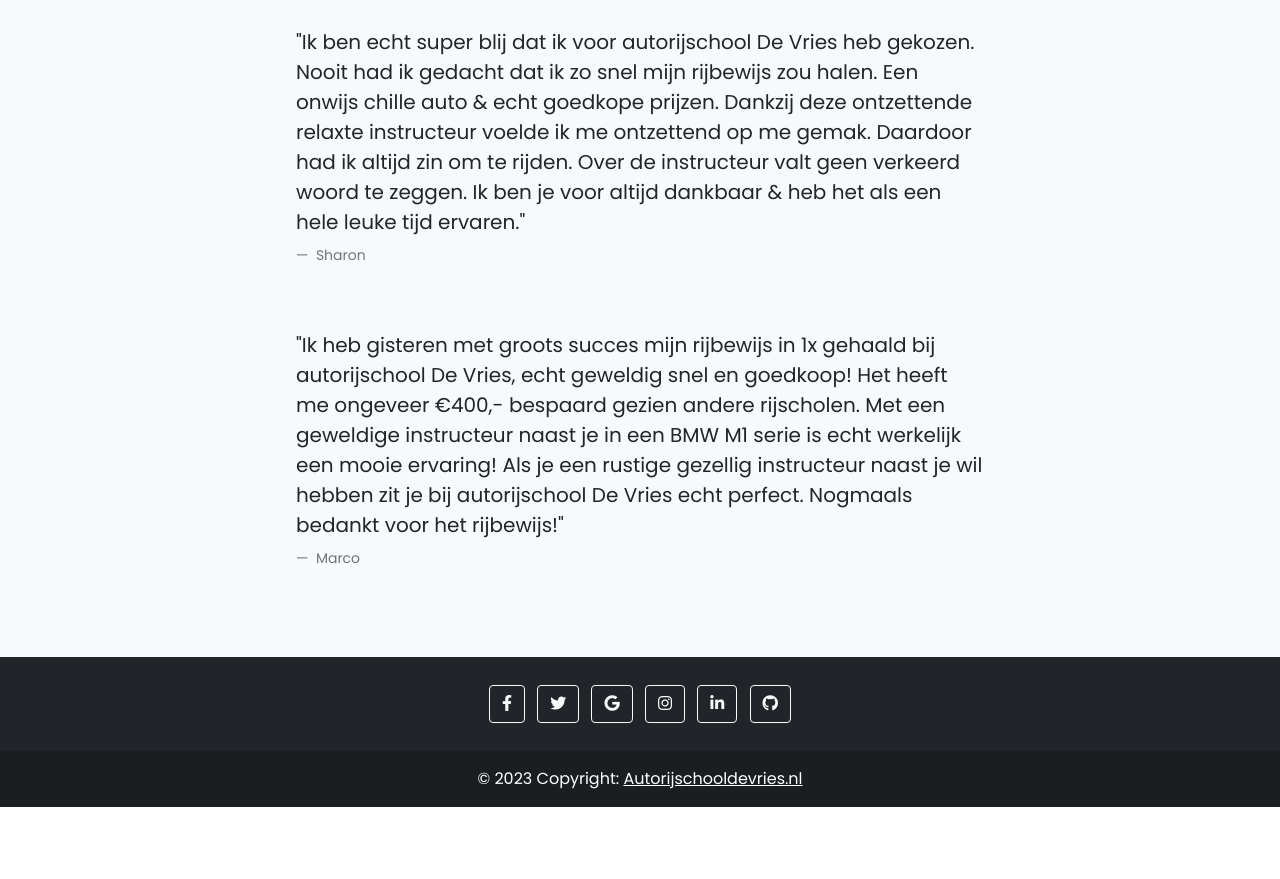
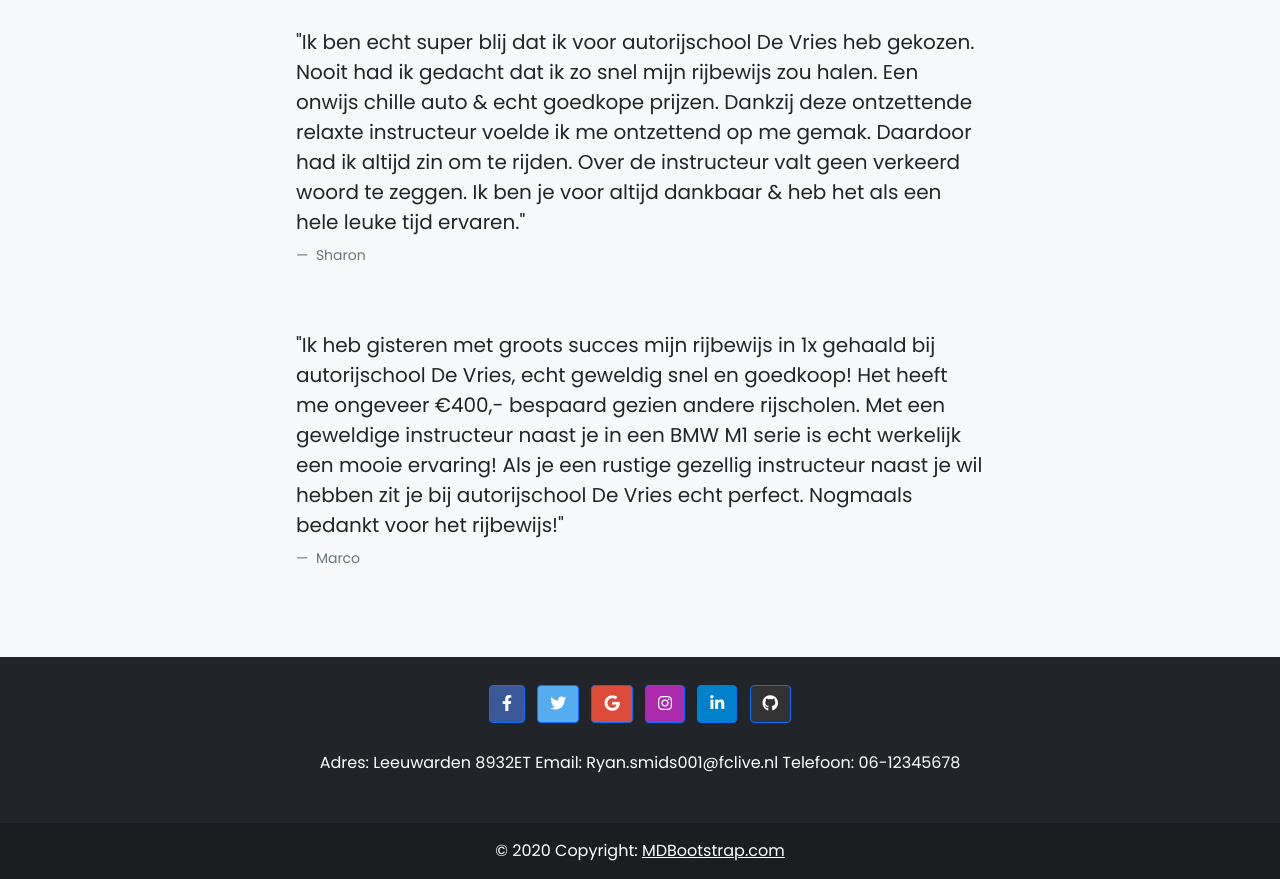
Before and after one commit to ryansmids/Autorijschool-De-Vries, a plain HTML site: page index.html in a window 1280 px wide. Shown: the part 2314-3193 px from the top of the page. Before the commit the page ends 3121 px from the top, so only its background shows below. Drawn offline with nearby package versions, Linux system fonts and the light colour scheme.

Commit message:
footer edit

```diff
--- a/index.html
+++ b/index.html
@@ -158,40 +158,61 @@
   </section>
 
 
+  <!-- Footer -->
   <footer class="bg-dark text-center text-white">
     <!-- Grid container -->
-    <div class="container p-4 pb-0">
+    <div class="container p-4">
+
       <!-- Section: Social media -->
       <section class="mb-4">
         <!-- Facebook -->
-        <a class="btn btn-outline-light btn-floating m-1" href="#!" role="button"><i class="fab fa-facebook-f"></i></a>
+        <a class="btn btn-primary btn-floating m-1" style="background-color: #3b5998" href="#!" role="button"><i
+            class="fab fa-facebook-f"></i></a>
 
         <!-- Twitter -->
-        <a class="btn btn-outline-light btn-floating m-1" href="#!" role="button"><i class="fab fa-twitter"></i></a>
+        <a class="btn btn-primary btn-floating m-1" style="background-color: #55acee" href="#!" role="button"><i
+            class="fab fa-twitter"></i></a>
 
         <!-- Google -->
-        <a class="btn btn-outline-light btn-floating m-1" href="#!" role="button"><i class="fab fa-google"></i></a>
+        <a class="btn btn-primary btn-floating m-1" style="background-color: #dd4b39" href="#!" role="button"><i
+            class="fab fa-google"></i></a>
 
         <!-- Instagram -->
-        <a class="btn btn-outline-light btn-floating m-1" href="#!" role="button"><i class="fab fa-instagram"></i></a>
+        <a class="btn btn-primary btn-floating m-1" style="background-color: #ac2bac" href="#!" role="button"><i
+            class="fab fa-instagram"></i></a>
 
         <!-- Linkedin -->
-        <a class="btn btn-outline-light btn-floating m-1" href="#!" role="button"><i class="fab fa-linkedin-in"></i></a>
-
+        <a class="btn btn-primary btn-floating m-1" style="background-color: #0082ca" href="#!" role="button"><i
+            class="fab fa-linkedin-in"></i></a>
         <!-- Github -->
-        <a class="btn btn-outline-light btn-floating m-1" href="#!" role="button"><i class="fab fa-github"></i></a>
+        <a class="btn btn-primary btn-floating m-1" style="background-color: #333333" href="#!" role="button"><i
+            class="fab fa-github"></i></a>
       </section>
       <!-- Section: Social media -->
+
+
+
+      <!-- Section: Text -->
+      <section class="mb-4">
+        <p>
+          Adres: Leeuwarden 8932ET Email: Ryan.smids001@fclive.nl Telefoon: 06-12345678
+        </p>
+      </section>
+      <!-- Section: Text -->
+
+
     </div>
     <!-- Grid container -->
 
     <!-- Copyright -->
-    <div class="text-center p-3" style="background-color: rgba(0, 0, 0, 0.2);">
-      © 2023 Copyright:
-      <a class="text-white" href="#">Autorijschooldevries.nl</a>
+    <div class="text-center p-3" style="background-color: rgba(0, 0, 0, 0.2)">
+      © 2020 Copyright:
+      <a class="text-white" href="https://mdbootstrap.com/">MDBootstrap.com</a>
     </div>
     <!-- Copyright -->
+
   </footer>
+  <!-- Footer -->
 
 
 </body>
```
Also changed, not shown: contact.html (+5 -0 lines), rijlessen.html (+32 -11 lines), voertuigen.html (+26 -11 lines).
